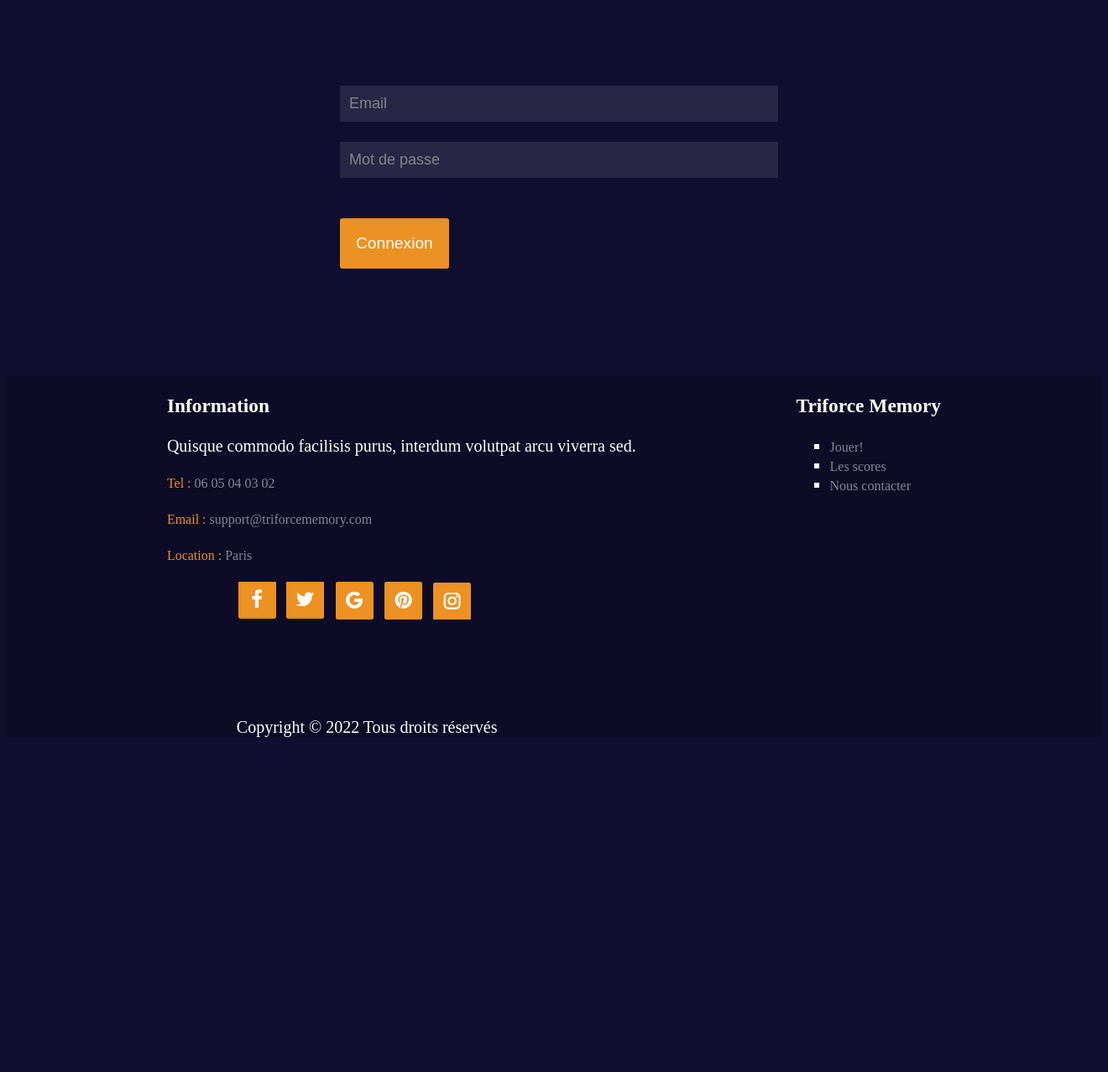
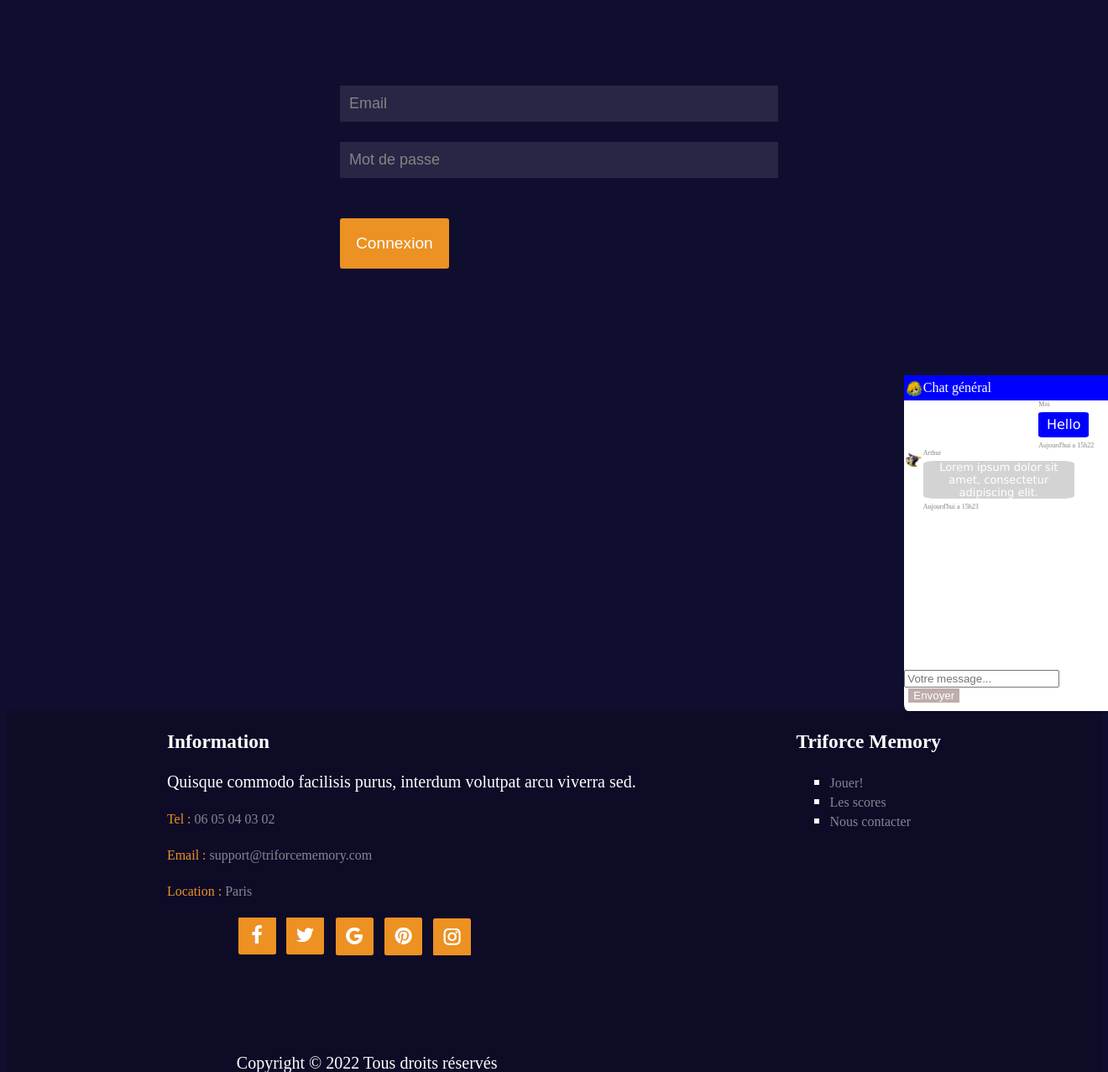
Before and after one commit to Wolphen/triforce_memory, a PHP site: page /connexion.html in a window 1320 px wide. Shown: the part 309-1586 px from the top of the page at 84% size. Before the commit the page ends 1187 px from the top, so only its background shows below. Run offline with PHP 8.4, Linux system fonts and the light colour scheme.

```diff
--- a/assets/main.css
+++ b/assets/main.css
@@ -368,17 +368,17 @@ td {
 /* Code du chat box */
 
 
-
-
-
 .chatbox_body{
+    display: flex;
     background-color: white;
     width: 250px;
     height: 400px;
     border-radius: 2%;
-    position: absolute;
-    bottom: 40px;
-    right: 40px;
+    flex-direction: column;
+    flex-wrap: wrap;
+    align-content: stretch;
+    justify-content: flex-start;
+    margin-left: 82%;
 }
 
 .chat_top{
@@ -395,13 +395,13 @@ td {
     width: 20px;
 }
 .chat_input{
-    margin-left: 10px;
+
     margin-top: 190px;
 }
 
 .send_input{
    border: none;
-   background-color: white;
+   background-color: rgb(190, 173, 173);
    margin-left: 5px;
 }
 
@@ -412,7 +412,8 @@ td {
 }
 
 .chat_user{
-    color: white;
+    font-family: Verdana, Geneva, Tahoma, sans-serif;
+    color: rgb(255, 255, 255);
     background-color: blue;
     width: 60px;
     height: 25px;
@@ -425,6 +426,7 @@ td {
 }
 
 .chat_other{
+    font-family: Verdana, Geneva, Tahoma, sans-serif;
     background-color: lightgrey;
     font-size: small;
     width: 180px;
@@ -433,6 +435,7 @@ td {
     margin: 0px;
     margin-top: 5px;
     margin-bottom: 5px;
+    color: rgb(255, 255, 255);
 }
 
 .block_user{
@@ -449,11 +452,10 @@ td {
     display: flex;
 }
 
-.chat_chat{
-    padding-top: 20px;
+
+.msg {
+    color: black;
 }
-
-
 
 /* code connexion.html */
 
@@ -670,3 +672,16 @@ input[type="submit"]:hover{
     margin-top: 10px;
 
 }
+body::-webkit-scrollbar {
+    width: 12px; /* width of the entire scrollbar */
+  }
+
+  body::-webkit-scrollbar-track {
+    background: rgba(14,11,38,255); /* color of the tracking area */
+  }
+
+  body::-webkit-scrollbar-thumb {
+    background-color: rgb(0, 0, 0); /* color of the scroll thumb */
+    border-radius: 20px; /* roundness of the scroll thumb */
+    border: 2px solid white; /* creates padding around scroll thumb */
+  }
--- a/chatbox.html
+++ b/chatbox.html
@@ -1,5 +1,5 @@
 <!DOCTYPE html>
-<html lang="fr">
+<html lang="en">
 <head>
     <meta charset="UTF-8">
     <meta name="viewport" content="width=device-width, initial-scale=1.0">
--- a/connexion.html
+++ b/connexion.html
@@ -38,6 +38,43 @@
         <br>
         <input type="submit" value="Connexion" class ="inputsubmit">
     </form>
+    <div class="chatbox_body">
+        <div class="chat_top">
+            <img src="assets/img/link.png" alt="pp link" class="link_larbi">
+            Chat général
+        </div>
+        <div class="chat_chat">
+            <div class="block_user">
+                <p class="chat_username">
+                    Moi
+                </p>
+                <p class="chat_user">
+                    Hello
+                </p>
+                <p class="chat_time">
+                    Aujourd'hui a 15h22
+                </p>
+            </div>
+            <div class="big_block">
+                <img src="assets/img/revali.png" alt="pp revali" class="revali_enzo">
+                <div class="block_other">
+                    <p class="chat_username">
+                        Arthur
+                    </p>
+                    <p class="chat_other">
+                        Lorem ipsum dolor sit amet, consectetur adipiscing elit.
+                    </p>
+                    <p class="chat_time">
+                        Aujourd'hui a 15h23
+                    </p>
+                </div>
+            </div>
+            <form action="POST" action="traitement.php" class="chat_input">
+                <input type="text" name="chat" id="chat" placeholder="Votre message..." class = "msg">
+                <input type="submit" value="Envoyer" class="send_input">
+            </form>
+        </div>
+    </div>
 
     <footer>
         <div class="wrapper">
```
Also changed, not shown: assets/MAINSS.css (deleted, +0 -147 lines), index.html (+37 -0 lines), inscription.html (+37 -1 lines), myAccount.html (+37 -1 lines), score.html (+37 -1 lines), assets/img/link.png (added), assets/img/revali.png (added), contact.html (line endings or trailing spaces).
